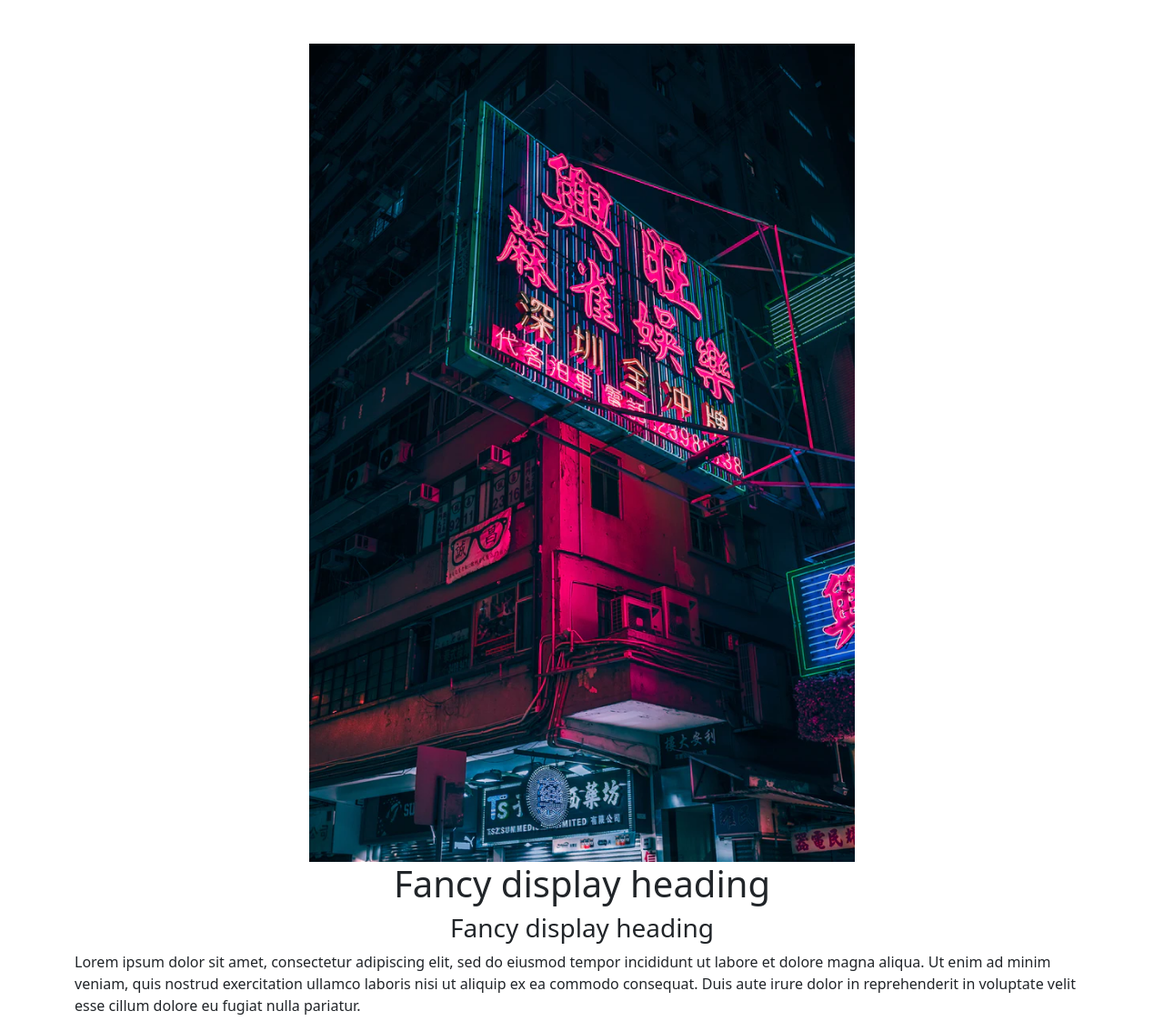
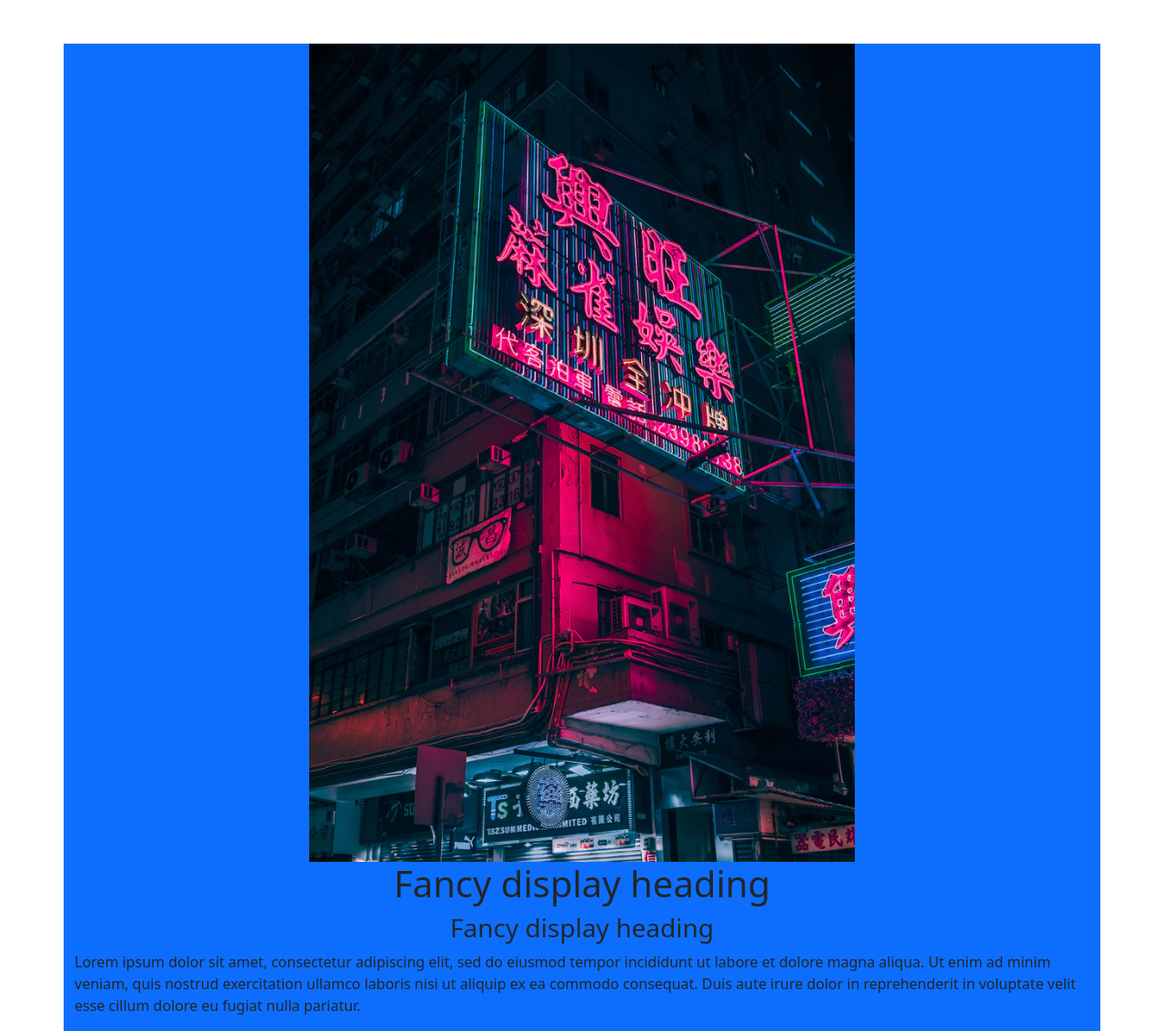
Before and after one commit to cybiz/wappler-phptest-2021sept, a PHP site: page / in a window 1280 px wide. Shown: the part 56-1190 px from the top of the page at 91% size. Run offline with PHP 8.4, Linux system fonts and the light colour scheme; some libraries are stand-ins or nearby versions.

Commit message:
main cont  bkd color

```diff
--- a/index.php
+++ b/index.php
@@ -16,7 +16,7 @@
 
 <body is="dmx-app" id="index">
     <?php include 'nav.php'; ?>
-<div class="container mt-5">
+<div class="container mt-5 bg-primary">
 <div class="row">
 <div class="col-12 col-md">
 <div class="d-flex flex-column justify-content-start align-items-center"><img src="assets/img/hongkong.webp" class="img-fluid" width="600px"></div>
```
